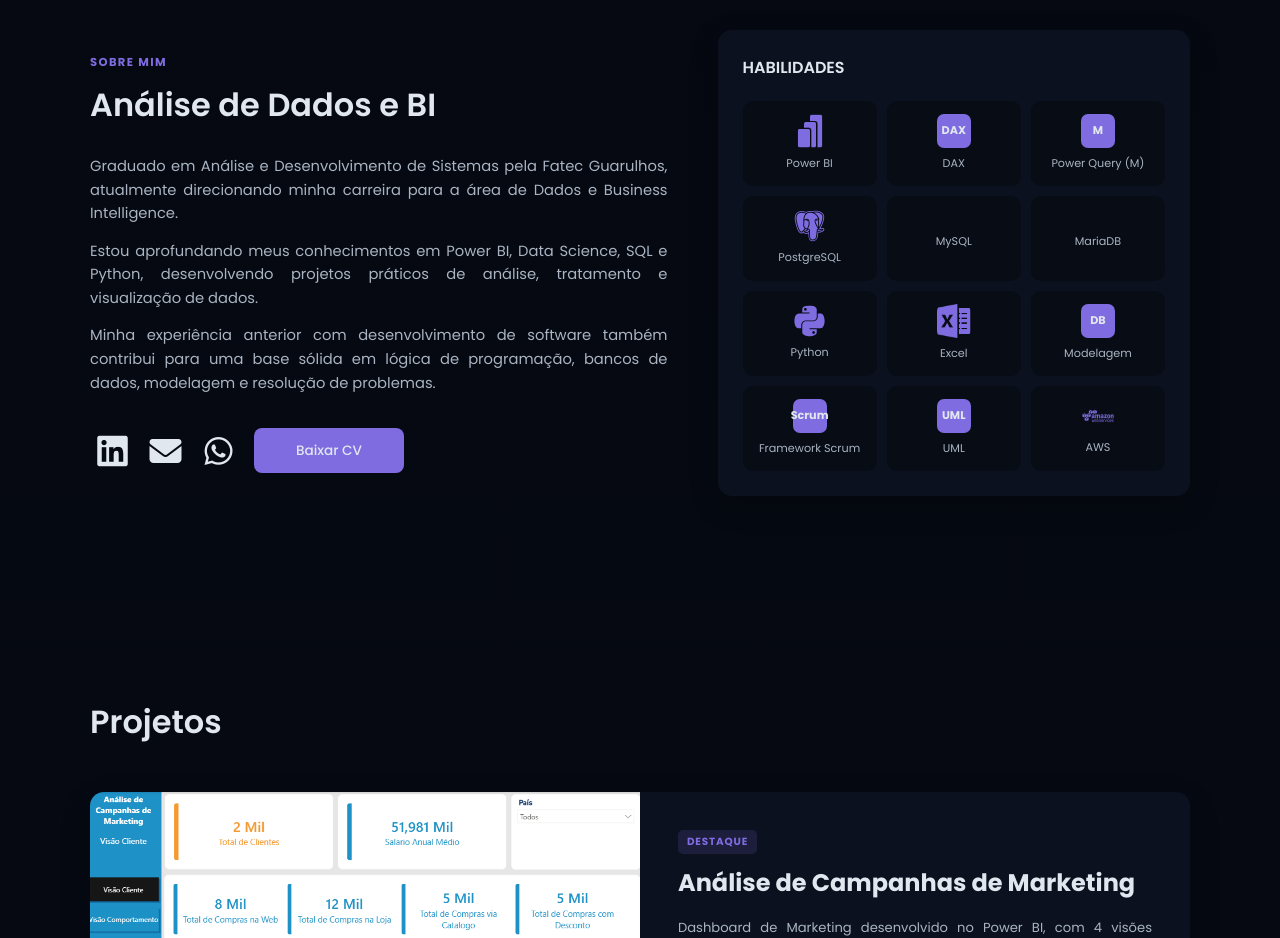
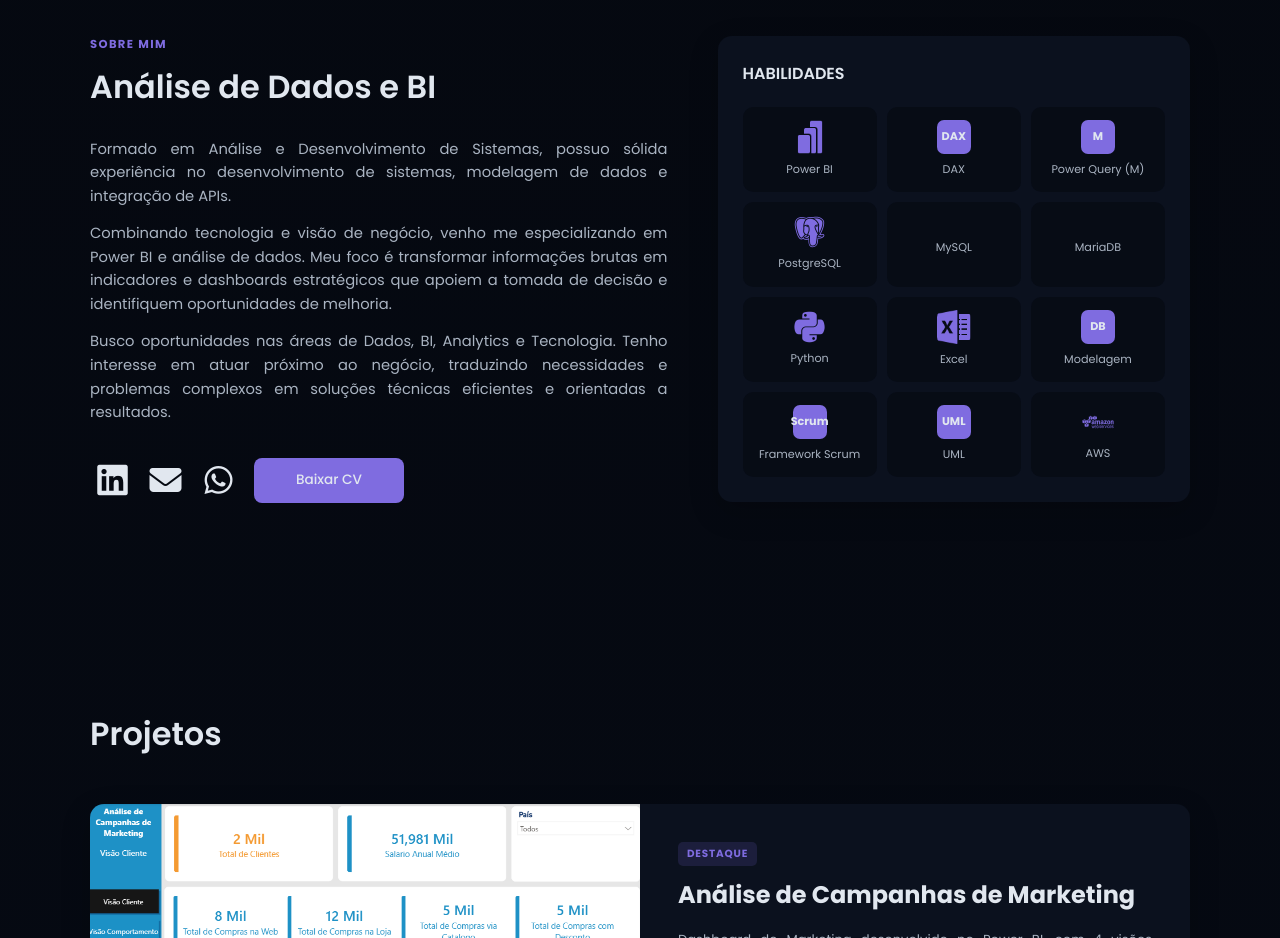
Before and after one commit to JGLM-184/jglm-184.github.io, a plain HTML site: page dados/index.html in a window 1280 px wide. Shown: the part 880-1818 px from the top of the page. Drawn offline with nearby package versions, Linux system fonts and the light colour scheme; some icons are missing; a web font is replaced by a local one.

Commit message:
Portfolio Analise de Dados

```diff
--- a/dados/index.html
+++ b/dados/index.html
@@ -55,21 +55,15 @@
                     </div>
 
                     <p class="apresentacao">
-                        Graduado em Análise e Desenvolvimento de Sistemas pela Fatec Guarulhos,
-                        atualmente direcionando minha carreira para a área de Dados e
-                        Business Intelligence.
+                        Formado em Análise e Desenvolvimento de Sistemas, possuo sólida experiência no desenvolvimento de sistemas, modelagem de dados e integração de APIs.
                     </p>
 
                     <p class="apresentacao">
-                        Estou aprofundando meus conhecimentos em Power BI, Data Science,
-                        SQL e Python, desenvolvendo projetos práticos de análise,
-                        tratamento e visualização de dados.
+                        Combinando tecnologia e visão de negócio, venho me especializando em Power BI e análise de dados. Meu foco é transformar informações brutas em indicadores e dashboards estratégicos que apoiem a tomada de decisão e identifiquem oportunidades de melhoria.
                     </p>
 
                     <p class="apresentacao">
-                        Minha experiência anterior com desenvolvimento de software também
-                        contribui para uma base sólida em lógica de programação, bancos
-                        de dados, modelagem e resolução de problemas.
+                        Busco oportunidades nas áreas de Dados, BI, Analytics e Tecnologia. Tenho interesse em atuar próximo ao negócio, traduzindo necessidades e problemas complexos em soluções técnicas eficientes e orientadas a resultados.
                     </p>
 
                     <div class="hero-contato">
```
